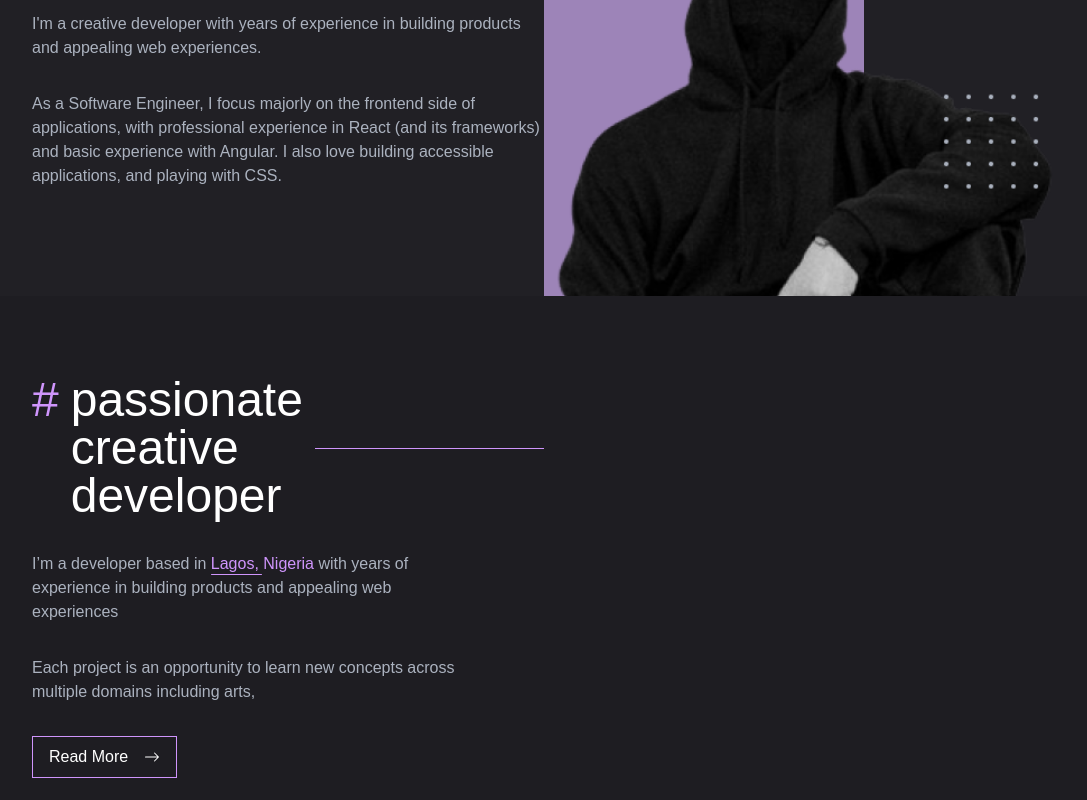
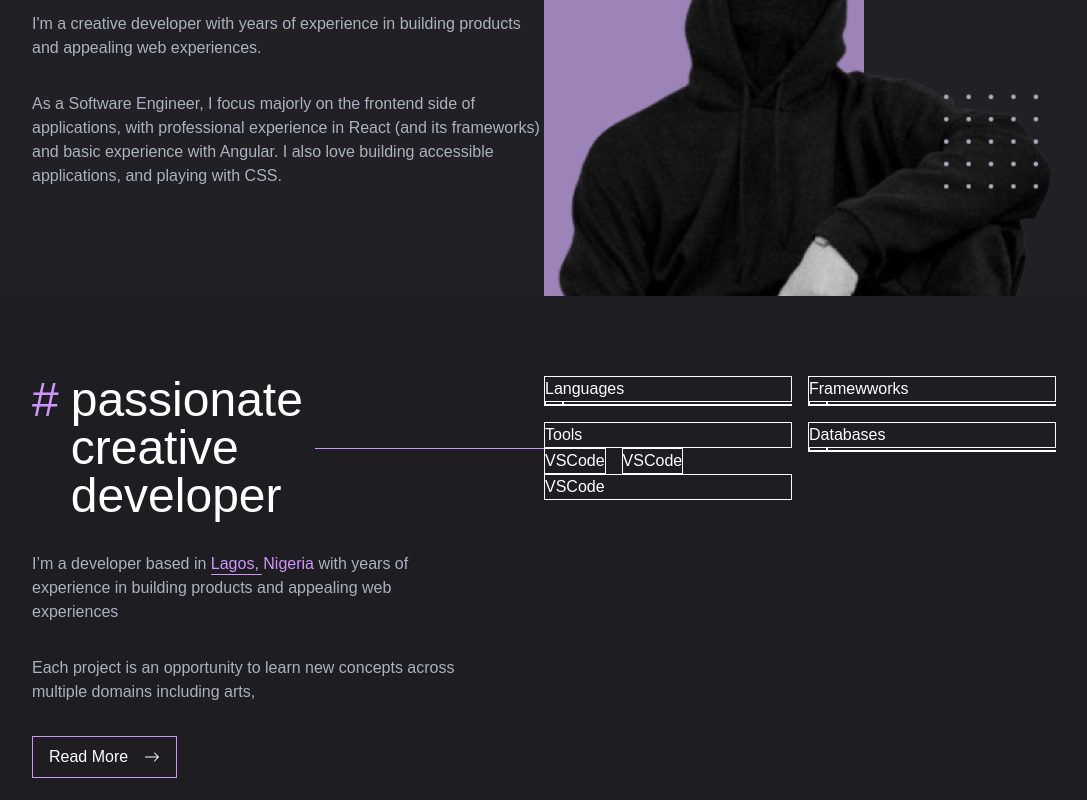
Before and after one commit to danielafriheart/danielafriheartt, a React (Create React App) app: page / in a window 1280 px wide. Shown: the part 504-1304 px from the top of the page, without its empty margins (96-1183 px from the left). Built offline with nearby package versions, Linux system fonts and the light colour scheme.

Commit message:
Added skills

```diff
--- a/src/components/About.js
+++ b/src/components/About.js
@@ -2,6 +2,7 @@ import React from 'react'
 
 //Icons =======================>>>>>>>>>
 import { BsArrowRight } from 'react-icons/bs'
+import Skills from './Skills'
 //=============================>>>>>>>>>>>>
 
 function About() {
@@ -32,8 +33,9 @@ function About() {
           <button className='btn'>Read More <BsArrowRight className='text-white' /></button>
 
         </div>
+
         <div className="">
-
+          <Skills />
         </div>
       </div>
     </div>
--- a/src/components/Hero.js
+++ b/src/components/Hero.js
@@ -1,5 +1,4 @@
 import React from 'react'
-import SideNav from './SideNav';
 // Image =============================>>>>>>>>>>>>>
 import heroImg from "../assets/img/heroImg.png";
 // ===================================>>>>>>>>>>>>>
--- a/src/components/Navbar.js
+++ b/src/components/Navbar.js
@@ -1,8 +1,6 @@
 import React from 'react'
 import { Link, NavLink } from "react-router-dom"
 // Icons =============================>>>>>>>>>>>>>>>>>>>>>>>>>
-import MenuTwoToneIcon from '@mui/icons-material/MenuTwoTone';
-import CloseTwoToneIcon from '@mui/icons-material/CloseTwoTone';
 import { RiMenu3Line } from 'react-icons/ri'
 //===================================>>>>>>>>>>>>>>>>>>>>>>>>>>>
 
@@ -14,7 +12,7 @@ export default function Navbar() {
   return (
     <div className='fixed w-screen z-50'>
       <div className="w-[80vw] pt-[2em] mx-auto flex  ">
-        <Link to='/' className='text-white'>O k i k i o l a.</Link>
+        <Link to='/' className='text-white font-bold'>O k i k i o l a.</Link>
 
         <button className="ml-auto md:hidden" aria-controls='mobile-menu' aria-expanded='false'>
           <RiMenu3Line className='cursor-pointer text-white' size='1.5em' />
--- /dev/null
+++ b/src/components/Skills.js
@@ -0,0 +1,46 @@
+import React from 'react'
+
+export default function Skills() {
+    const skills = [
+        {
+            id: 1,
+            title: 'Languages',
+            skill: 'Html5'
+        },
+        {
+            id: 2,
+            title: 'Framewworks',
+            skill: 'Html5'
+        },
+        {
+            id: 3,
+            title: 'Tools',
+            skill1: 'VSCode',
+            skill2: 'VSCode',
+            skill3: 'VSCode',
+            skill4: 'VSCode'
+        },
+        {
+            id: 4,
+            title: 'Databases',
+            skill: 'MongoDB'
+        },
+    ]
+    const skill = skills.map(skillSet => {
+        return (
+            <div className='text-white' key={skillSet.id}>
+                <p className='border'>{skillSet.title}</p>
+                <span className='flex gap-4'>
+                <p className='border'>{skillSet.skill1}</p>
+                <p className='border'>{skillSet.skill2}</p>
+                </span>
+                <p className='border'>{skillSet.skill3}</p>
+            </div>
+        )
+    })
+    return (
+        <div className='grid grid-cols-2 gap-4'>
+            {skill}
+        </div>
+    )
+}
--- a/src/index.css
+++ b/src/index.css
@@ -17,6 +17,22 @@ body {
   background-color: #1E1D22;
 }
 
+/* Scroll bar customization */
+html::-webkit-scrollbar {
+  @apply w-1
+}
+
+html::-webkit-scrollbar-thumb {
+  @apply bg-primary-100 rounded-full
+}
+html::-webkit-scrollbar-track {
+  @apply bg-background
+}
+
+html::-webkit-scrollbar-thumb:hover {
+  @apply bg-primary rounded-full
+}
+
 h1,
 h2 {
   font-family: 'Aclonica', sans-serif;
@@ -30,6 +46,6 @@ h2 {
   @apply w-[100%] duration-300
 }
 
-.btn{
+.btn {
   @apply flex items-center gap-4 border border-primary text-white px-4 py-2 mt-8 hover:bg-btnHover hover:bg-opacity-20 transition-all duration-300
 }
```
